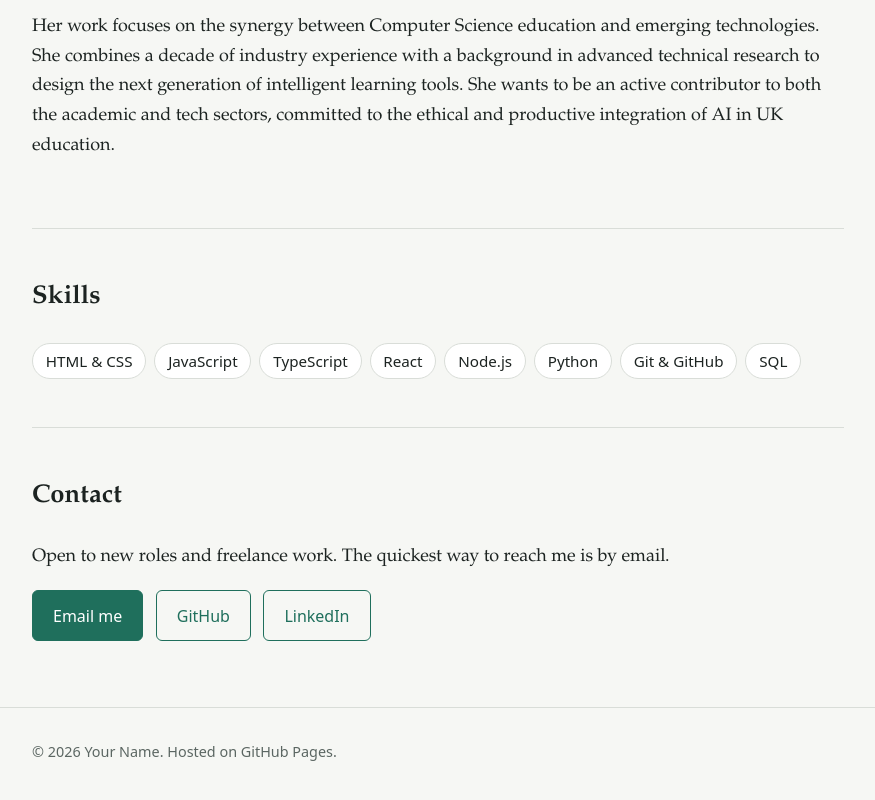
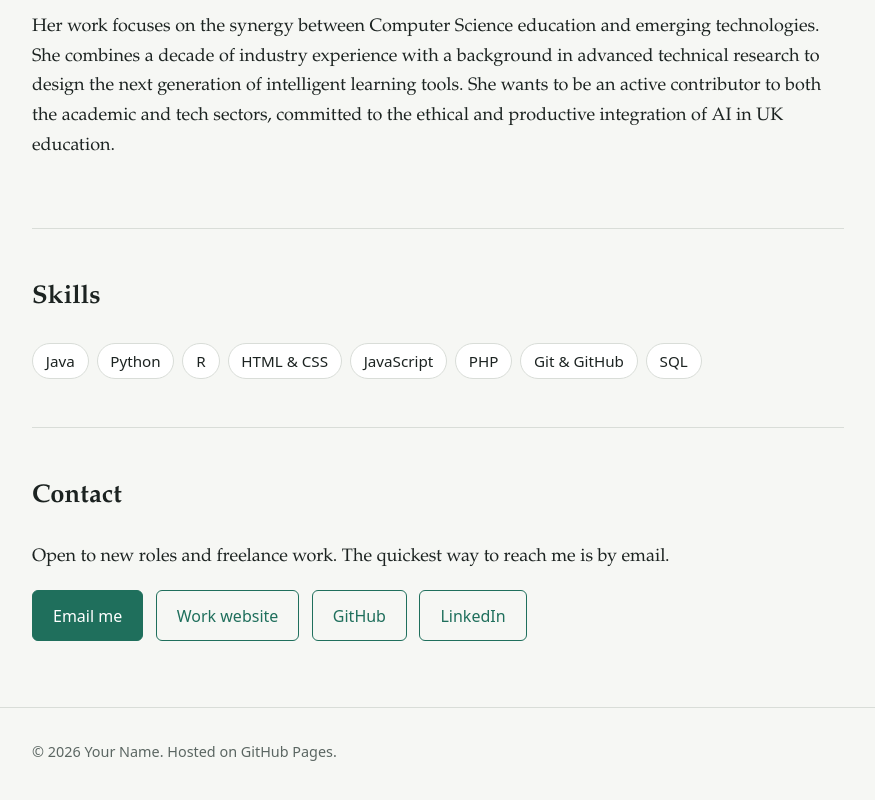
Before and after one commit to H1983-OH/H1983-OH.github.io, a plain HTML site: page index.html in a window 1280 px wide. Shown: the part 1235-2035 px from the top of the page, without its empty margins (202-1077 px from the left). Drawn offline with Linux system fonts and the light colour scheme.

Commit message:
Update skills list and contact information in index.html
Removed some programming languages from the skills list and updated contact links.

```diff
--- a/index.html
+++ b/index.html
@@ -165,12 +165,12 @@
       <section id="skills">
         <h2>Skills</h2>
         <ul class="skills">
+          <li>Java</li>
+          <li>Python</li>
+          <li>R</li>
           <li>HTML &amp; CSS</li>
           <li>JavaScript</li>
-          <li>TypeScript</li>
-          <li>React</li>
-          <li>Node.js</li>
-          <li>Python</li>
+          <li>PHP</li>
           <li>Git &amp; GitHub</li>
           <li>SQL</li>
         </ul>
@@ -180,9 +180,10 @@
         <h2>Contact</h2>
         <p>Open to new roles and freelance work. The quickest way to reach me is by email.</p>
         <p>
-          <a class="btn primary" href="mailto:you@example.com">Email me</a>
-          <a class="btn secondary" href="https://github.com/your-username">GitHub</a>
-          <a class="btn secondary" href="https://www.linkedin.com/in/your-username">LinkedIn</a>
+          <a class="btn primary" href="mailto:ho208@sussex.ac.uk">Email me</a>
+          <a class="btn secondary" href="https://profiles.sussex.ac.uk/p524914-hannah-oh">Work website</a>
+          <a class="btn secondary" href="https://github.com/H1983-OH">GitHub</a>
+          <a class="btn secondary" href="https://www.linkedin.com/in/hannah-oh11">LinkedIn</a>
         </p>
       </section>
 
```
